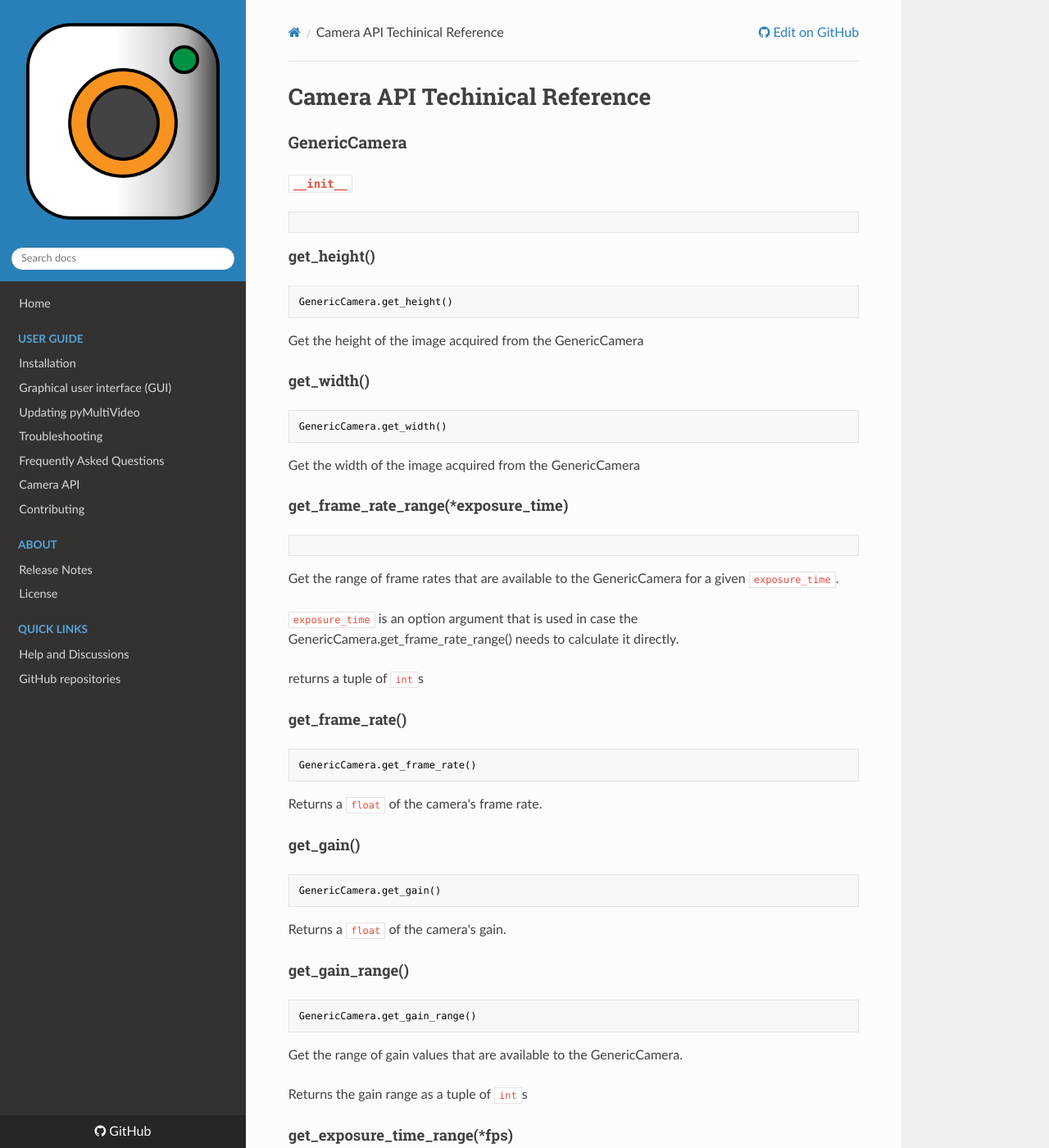
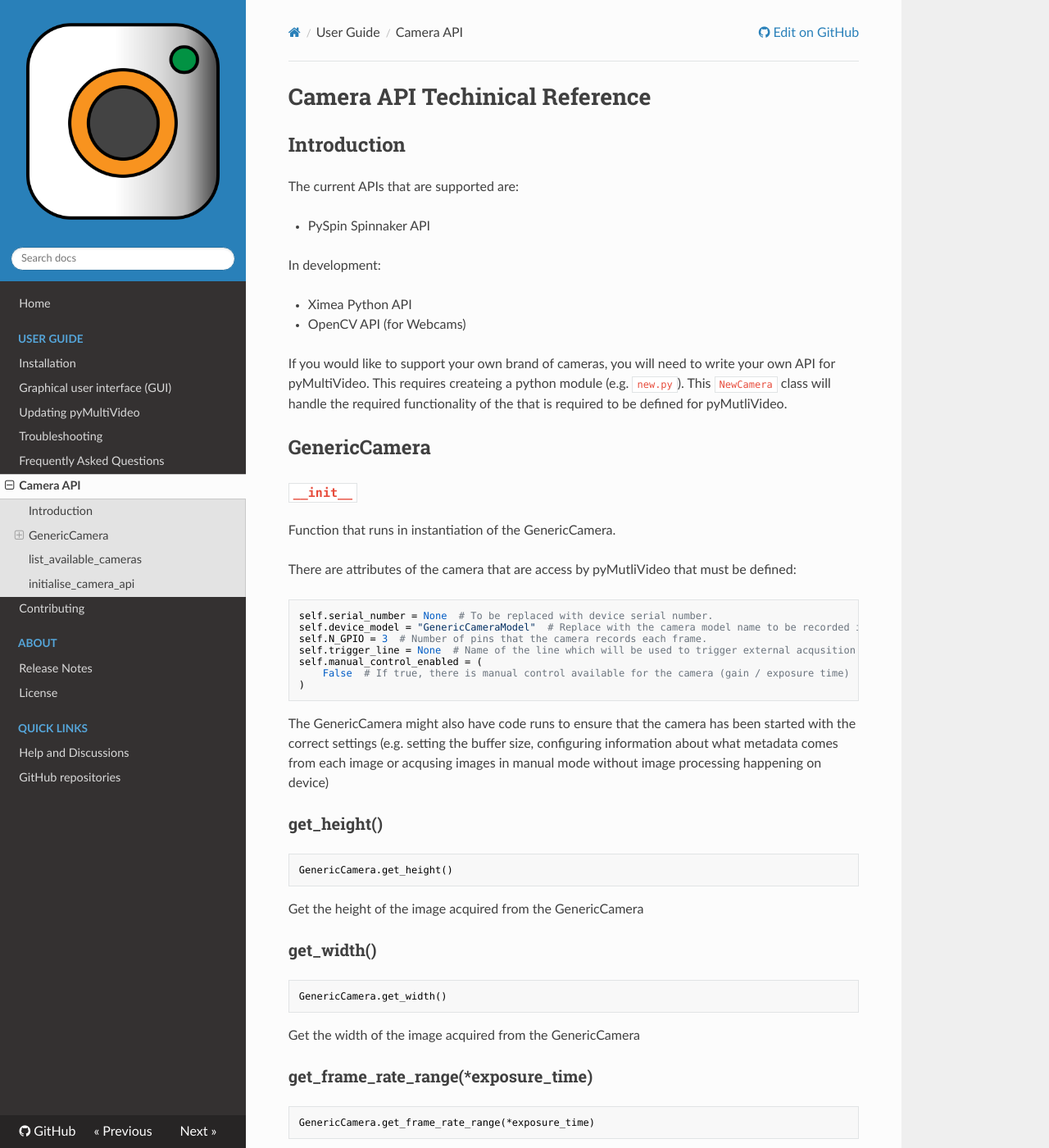
Before and after one commit to pyMultiVideo/docs, an MkDocs documentation site: the page built from docs/user-guide/camera-api-technical-reference.md, in a window 1280 px wide and 1400 px high. Shown: the whole window at 82% size. Built offline with MkDocs 1.6.1, drawn with Linux system fonts in a browser that asks for light colours; nearby versions of some CDN libraries; some of the changed text lies outside the part shown.

Commit message:
Draft for documentation 1

````diff
--- a/docs/user-guide/camera-api-technical-reference.md
+++ b/docs/user-guide/camera-api-technical-reference.md
@@ -1,13 +1,39 @@
 # Camera API Techinical Reference
 
-### GenericCamera
+## Introduction
 
-#### `__init__`
+The current APIs that are supported are:
+
+- PySpin Spinnaker API
+
+In development:
+
+- Ximea Python API
+- OpenCV API (for Webcams)
+
+If you would like to support your own brand of cameras, you will need to write your own API for pyMultiVideo. This requires createing a python module (e.g. `new.py`). This `NewCamera` class will handle the required functionality of the that is required to be defined for pyMutliVideo.
+
+## GenericCamera
+
+### `__init__`
+
+Function that runs in instantiation of the GenericCamera.
+
+There are attributes of the camera that are access by pyMutliVideo that must be defined:
 
 ```python
+self.serial_number = None  # To be replaced with device serial number.
+self.device_model = "GenericCameraModel"  # Replace with the camera model name to be recorded in metadata.
+self.N_GPIO = 3  # Number of pins that the camera records each frame.
+self.trigger_line = None  # Name of the line which will be used to trigger external acqusition
+self.manual_control_enabled = (
+    False  # If true, there is manual control available for the camera (gain / exposure time)
+)
 ```
 
-#### get_height()
+The GenericCamera might also have code runs to ensure that the camera has been started with the correct settings (e.g. setting the buffer size, configuring information about what metadata comes from each image or acqusing images in manual mode without image processing happening on device)
+
+### get_height()
 
 ```python
 GenericCamera.get_height()
@@ -15,7 +41,7 @@ GenericCamera.get_height()
 
 Get the height of the image acquired from the GenericCamera
 
-#### get_width()
+### get_width()
 
 ```python
 GenericCamera.get_width()
@@ -23,9 +49,10 @@ GenericCamera.get_width()
 
 Get the width of the image acquired from the GenericCamera
 
-#### get_frame_rate_range(*exposure_time)
+### get_frame_rate_range(*exposure_time)
 
 ```python
+GenericCamera.get_frame_rate_range(*exposure_time)
 ```
 
 Get the range of frame rates that are available to the GenericCamera for a given `exposure_time`.
@@ -34,7 +61,7 @@ Get the range of frame rates that are available to the GenericCamera for a given
 
 returns a tuple of `int`s
 
-#### get_frame_rate()
+### get_frame_rate()
 
 ```python
 GenericCamera.get_frame_rate()
@@ -42,7 +69,7 @@ GenericCamera.get_frame_rate()
 
 Returns a `float` of the camera's frame rate.
 
-#### get_gain()
+### get_gain()
 
 ```python
 GenericCamera.get_gain()
@@ -50,7 +77,7 @@ GenericCamera.get_gain()
 
 Returns a `float` of the camera's gain.
 
-#### get_gain_range()
+### get_gain_range()
 
 ```python
 GenericCamera.get_gain_range()
@@ -60,18 +87,19 @@ Get the range of gain values that are available to the GenericCamera.
 
 Returns the gain range as a tuple of `int`s
 
-#### get_exposure_time_range(*fps)
+### get_exposure_time_range(*fps)
 
 ```python
 GenericCamera.get_exposure_time_range(fps)
 ```
+
 Get the range of frame rates that are available to the GenericCamera for a given `fps`.
 
 `fps` is an option argument that is used in case the GenericCamera.get_frame_rate_range() needs to calculate it directly.
 
 Returns a tuple of fps range as a tuple of `int`s
 
-#### get_exposure_time()
+### get_exposure_time()
 
 ```python
 GenericCamera.get_exposure_time()
@@ -81,13 +109,13 @@ Get the current exposure time of the GenericCamera in microseconds
 
 returns a `float`
 
-#### set_acqusition_mode(external_trigger)
+### set_acqusition_mode(external_trigger)
 
 ```python
 GenericCamera.set_acqusition_mode(external_trigger)
 ```
 
-#### set_frame_rate(frame_rate)
+### set_frame_rate(frame_rate)
 
 ```python
 GenericCamera.set_frame_rate(frame_rate)
@@ -95,7 +123,7 @@ GenericCamera.set_frame_rate(frame_rate)
 
 Set the frame rate of GenericCamera to `frame_rate`
 
-#### set_exposure_time(exposure_time)
+### set_exposure_time(exposure_time)
 
 ```python
 GenericCamera.set_exposure_time(exposure_time)
@@ -103,7 +131,7 @@ GenericCamera.set_exposure_time(exposure_time)
 
 Set the exposure time of GenericCamera to `exposure_time`
 
-#### set_gain(gain)
+### set_gain(gain)
 
 ```python
 GenericCamera.set_gain(gain)
@@ -111,34 +139,63 @@ GenericCamera.set_gain(gain)
 
 Set the gain of GenericCamera to `gain`
 
-#### set_pixel_format(pixel_format)
+### set_pixel_format(pixel_format)
 
 ```python
+GenericCamera.set_pixel_format(pixel_format)
 ```
 
-Set the frame rate of GenericCamera to `frame_rate`
+Set the pixel format to pixel format
 
-#### begin_capturing(CameraConfig)
+### begin_capturing(CameraConfig)
 
 ```python
+GenericCamera.begin_capturing(CameraConfig)
 ```
 
-#### stop_capturing
+Begins the camera capturing images with the `CameraConfig`. If none is passed, the camera will begin capturing with the current settings of the camera.
+
+### stop_capturing
 
 ```python
+GenericCamera.stop_capturing()
 ```
 
-#### close_api
+Ends the capturing of video from the GenericCamera
+
+### close_api
 
 ```python
+GenericCamera.close_api()
 ```
 
-#### get_available_images
+Shuts down the GenericCamera and releases any memory allocation that is might be using (such as buffer allocation), if this important for the camera's functionality.
+
+### get_available_images
 
 ```python
+GenericCamera.get_available_images()
 ```
 
-### list_available_cameras
+Returns a `dict` of the images that have accumulated in the buffer since the last time the function was called.
+
+The `dict` takes the following form:
+
+```python
+Returns:
+    {
+    "images" : img_buffer - a list of images (as byte arrays)
+    "gpio_data" : gpio_buffer - a corresponding list of gpio data for each of the frames
+    "timestamps" : timestamps_buffer - a corresponding list of timestampes for each frame
+    "dropped_frames": dropped_frames - a int of the number of frames that have been dropped
+    }:
+```
+
+It is important that this functionality is implemented correctly as the GUI displaying the relevent information will only be able to display this, if parsed correctly to it.
+
+The rate of this function call is defined in `code/config/config.py` under the `gui_config["camera_update_rate"]` in Hz.
+
+## list_available_cameras
 
 ```python
 list_available_cameras(VERBOSE=False)
@@ -152,7 +209,7 @@ All `unique_id` must be in the format   `<module>-<camera_module_name>`. For exa
 
 `VERBOSE` will tell the function to print out the names of the `unique_id`s that are generated. Useful for debugging.
 
-### initialise_camera_api
+## initialise_camera_api
 
 ```python
 initialise_camera_api(CameraConfig)
--- a/mkdocs.yml
+++ b/mkdocs.yml
@@ -22,7 +22,7 @@ nav:
     - Updating pyMultiVideo: user-guide/updates.md
     - Troubleshooting: user-guide/troubleshooting.md
     - Frequently Asked Questions: user-guide/faqs.md
-    - Camera API: user-guide/camera-api.md
+    - Camera API: user-guide/camera-api-technical-reference.md
 - Contributing: contributing.md
 
 - About:
````
